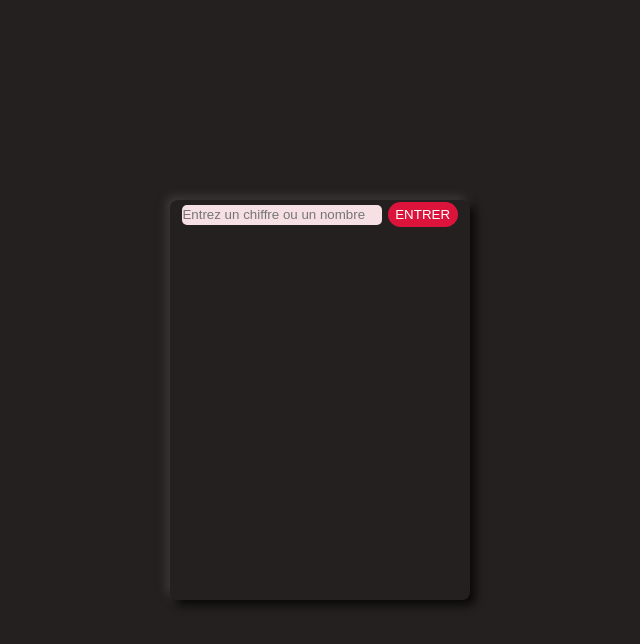
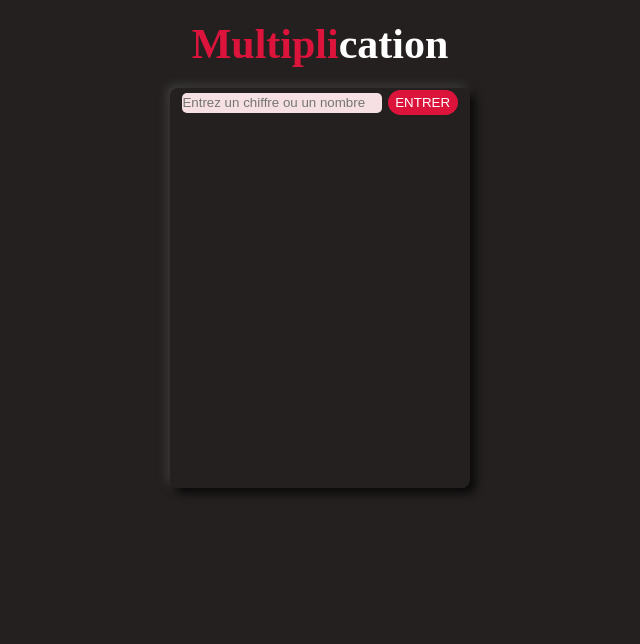
Before and after one commit to 11999977/Multiplication, a plain HTML site: page index.html in a window 1280 px wide. Shown: the whole page, without its empty margins (320-960 px from the left). Drawn offline with Linux system fonts and the light colour scheme.

Commit message:
nouvelle modif

```diff
--- a/Style/style.css
+++ b/Style/style.css
@@ -13,8 +13,19 @@ body{
   color: white;
   font-size: 21px;
   display: flex;
+  flex-direction: column;
   align-items: center;
+  gap: 20px;
 }
+
+body h1{
+  margin-top: 20px;
+}
+
+body h1 span{
+  color: crimson;
+}
+
 
 /* Positionnement de la zone de recherche */
 
--- a/index.html
+++ b/index.html
@@ -8,6 +8,7 @@
   <link rel="stylesheet" href="./Style/style.css">
 </head>
 <body>
+  <h1><span>Multipli</span>cation</h1>
   <div class="container">
     <div class="tape">
       <input type="text" id="zone" placeholder="Entrez un chiffre ou un nombre"/>
```
